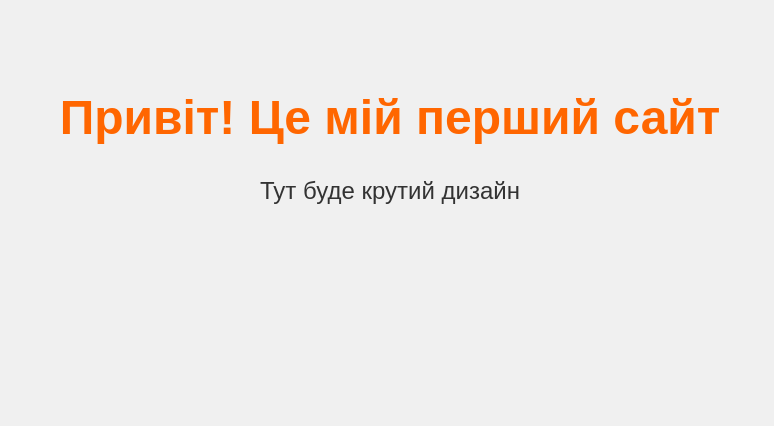
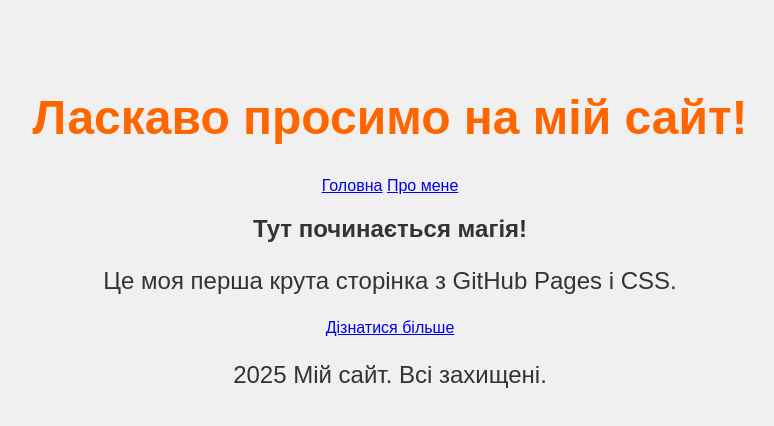
Before and after one commit to fla1kich/my-website, a plain HTML site: page index.html in a window 1280 px wide. Shown: the whole page, without its empty margins (250-1024 px from the left). Drawn offline with Linux system fonts and the light colour scheme.

Commit message:
Update index.html

```diff
--- a/index.html
+++ b/index.html
@@ -3,11 +3,27 @@
   <head>
     <meta charset="UTF-8">
     <meta name="viewport" content="width=device-width, initial-scale=1.0">
-    <title>Мій сайт</title>
+    <title>Мій крутий сайт</title>
     <link rel="stylesheet" href="style.css">
   </head>
 <body>
-  <h1>Привіт! Це мій перший сайт</h1>
-  <p>Тут буде крутий дизайн </p>
+  <header>
+  <h1>Ласкаво просимо на мій сайт!</h1>
+  <nav>
+    <a href="index.html">Головна</a>
+    <a href="about.html">Про мене</a>
+  </nav>
+  </header>
+  <main>
+  <section class="hero">
+  <h2> Тут починається магія! </h2>
+  <p>Це моя перша крута сторінка з GitHub Pages i CSS.</p>
+    <a class="btn" href="about.html">Дізнатися більше</a>
+  </section>
+  </main>
+
+  <footer>
+  <p> 2025 Мій сайт. Всі захищені.</p>
+  </footer>
 </body>
 </html>
```
